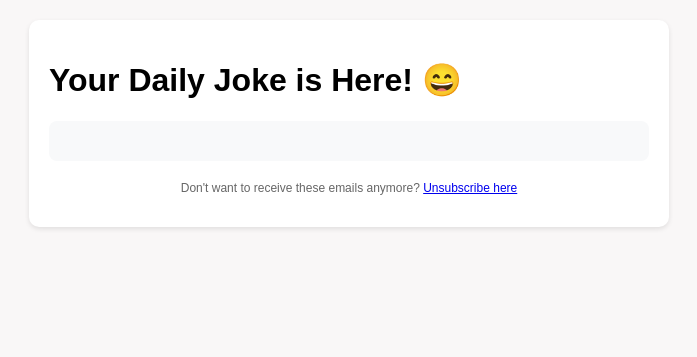
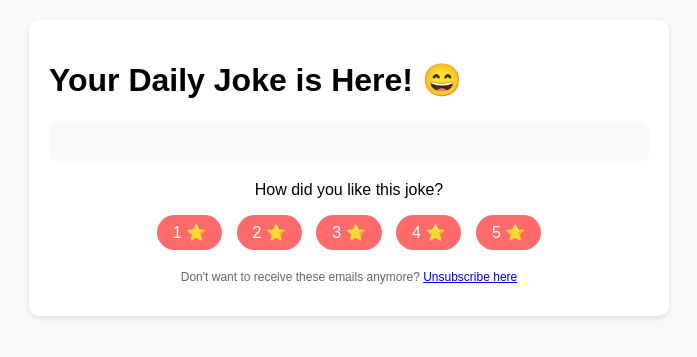
Before and after one commit to gokberkoguz/DailyJokes, a Flask app: template templates/email/daily_joke.html in a window 1280 px wide. Shown: the top 357 px of the page, without its empty margins (291-988 px from the left). Run offline with Flask 3, Linux system fonts and the light colour scheme; the template is opened without the code that fills it, so the values that code supplies are empty.

Commit message:
Agent query: Can you verify if the admin dashboard shows joke ratings and if the rating endpoint is working?

```diff
--- a/email_service.py
+++ b/email_service.py
@@ -21,5 +21,6 @@ def send_daily_joke(subscriber, joke):
     msg.html = render_template('email/daily_joke.html',
                              content=joke.content,
                              is_welcome=False,
-                             email=subscriber.email)
+                             email=subscriber.email,
+                             joke=joke)
     mail.send(msg)
--- a/templates/email/daily_joke.html
+++ b/templates/email/daily_joke.html
@@ -25,6 +25,20 @@
             border-radius: 8px;
             margin: 20px 0;
         }
+        .rating {
+            margin: 20px 0;
+            text-align: center;
+        }
+        .rating a {
+            display: inline-block;
+            padding: 8px 16px;
+            margin: 0 5px;
+            background-color: #FF6B6B;
+            color: white;
+            text-decoration: none;
+            border-radius: 20px;
+            font-size: 16px;
+        }
         .footer {
             margin-top: 20px;
             font-size: 12px;
@@ -46,6 +60,15 @@
             {{ content }}
         </div>
 
+        {% if not is_welcome %}
+        <div class="rating">
+            <p>How did you like this joke?</p>
+            {% for star in range(1, 6) %}
+            <a href="{{ url_for('main.rate_joke', joke_id=joke.id, rating=star, _external=True) }}">{{ star }} ⭐</a>
+            {% endfor %}
+        </div>
+        {% endif %}
+
         <div class="footer">
             <p>
                 Don't want to receive these emails anymore?
```
Also changed, not shown: routes.py (+18 -1 lines), templates/admin.html (+7 -1 lines), templates/rate.html (added, +17 -0 lines).
